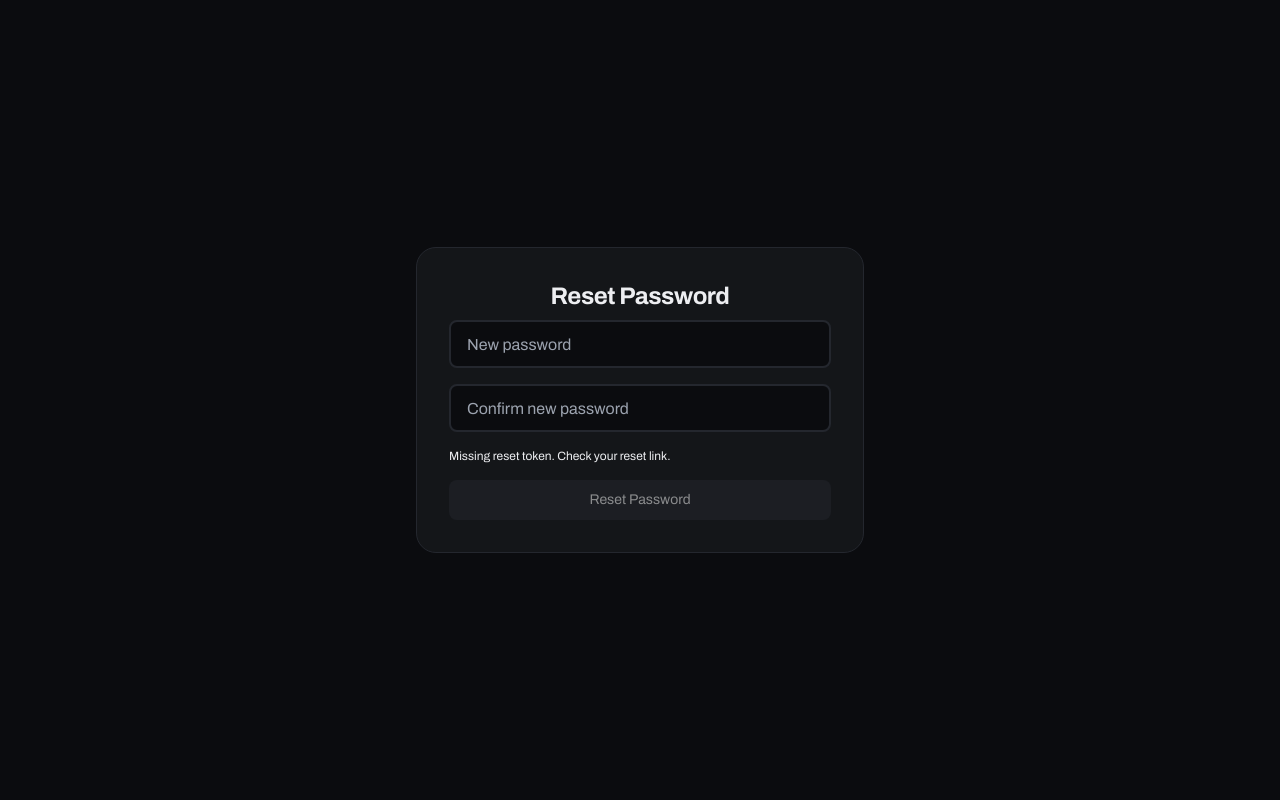
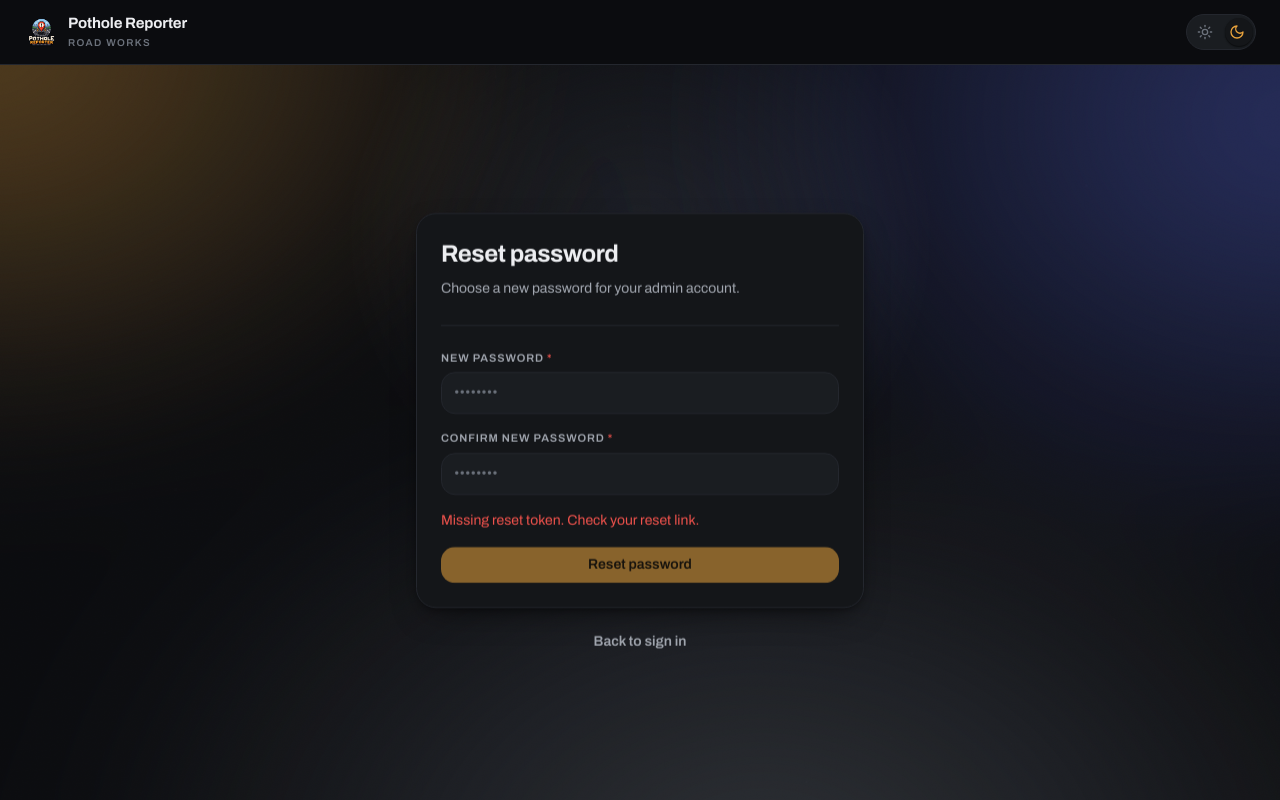
Before and after one commit to krtk06/pothole-reporter, a Next.js app in the folder frontend/: page /reset-password in a window 1280 px wide. Built offline with nearby package versions, Linux system fonts and the light colour scheme; no server answers.

Commit message:
feat: rebuild the recovery and not-found surfaces in the macadam world

```diff
--- a/frontend/src/app/forgot-password/page.tsx
+++ b/frontend/src/app/forgot-password/page.tsx
@@ -1,8 +1,10 @@
 "use client";
 
 import { useState } from "react";
+import { Check, Loader2 } from "lucide-react";
 import { api } from "@/lib/api";
-import Link from "next/link";
+import AuthShell from "@/components/AuthShell";
+import { Field, Input, MagneticButton } from "@/components/macadam";
 
 export default function ForgotPassword() {
   const [email, setEmail] = useState("");
@@ -25,40 +27,43 @@ export default function ForgotPassword() {
   };
 
   return (
-    <div className="min-h-screen bg-[var(--color-bg)] flex items-center justify-center p-4">
-      <div className="w-full max-w-md border border-[var(--color-border)] rounded-2xl bg-[var(--color-surface)] p-8">
-        <h1 className="text-2xl font-bold text-[var(--color-heading)] text-center mb-2">Forgot Password</h1>
-        <p className="text-sm text-[var(--color-text-secondary)] text-center mb-6">
-          Enter your email and we'll send you a reset link.
-        </p>
-
-        {sent ? (
-          <div className="text-center">
-            <p className="text-sm text-green-500 mb-4">If that email is registered, a reset link has been sent.</p>
-            <Link href="/" className="text-sm text-[var(--color-text-primary)] hover:underline">Back to login</Link>
-          </div>
-        ) : (
-          <form onSubmit={handleSubmit} className="grid gap-4">
-            <input
+    <AuthShell
+      title="Forgot password"
+      description="Enter your email and we'll send you a reset link."
+    >
+      {sent ? (
+        <div className="flex items-start gap-3 rounded-lg border border-ok/40 bg-ok/10 px-4 py-3">
+          <Check className="mt-0.5 h-4 w-4 shrink-0 text-ok" />
+          <p className="text-sm text-ink">
+            If that email is registered, a reset link has been sent.
+          </p>
+        </div>
+      ) : (
+        <form onSubmit={handleSubmit} className="space-y-4">
+          <Field label="Email" htmlFor="email" required>
+            <Input
+              id="email"
               type="email"
-              placeholder="Email"
               value={email}
               onChange={(e) => setEmail(e.target.value)}
-              className="border-2 border-[var(--color-border)] h-12 w-full rounded-md bg-[var(--color-bg)] px-4 outline-none focus:border-[var(--color-text-primary)]"
+              placeholder="name@department.gov.in"
+              autoComplete="email"
               required
             />
-            {error && <p className="text-xs text-red-400">{error}</p>}
-            <button
-              type="submit"
-              disabled={loading}
-              className="rounded-md bg-[var(--color-border)] px-8 py-2.5 text-sm text-white hover:scale-105 transition-all disabled:opacity-50"
-            >
-              {loading ? "Sending..." : "Send Reset Link"}
-            </button>
-            <Link href="/" className="text-xs text-[var(--color-text-secondary)] text-center hover:underline">Back to login</Link>
-          </form>
-        )}
-      </div>
-    </div>
+          </Field>
+          {error && <p className="text-sm text-bad">{error}</p>}
+          <MagneticButton type="submit" variant="primary" block disabled={loading}>
+            {loading ? (
+              <>
+                <Loader2 className="h-4 w-4 animate-spin" />
+                Sending
+              </>
+            ) : (
+              "Send reset link"
+            )}
+          </MagneticButton>
+        </form>
+      )}
+    </AuthShell>
   );
 }
--- a/frontend/src/app/not-found.tsx
+++ b/frontend/src/app/not-found.tsx
@@ -1,23 +1,36 @@
 "use client";
 
-import { RetroTvError } from "@/components/ui/404-error-page";
-import Link from "next/link";
+import { useRouter } from "next/navigation";
+import { Compass } from "lucide-react";
+import { MagneticButton, Pill, Reveal, Surface } from "@/components/macadam";
 
 export default function NotFound() {
+  const router = useRouter();
+
   return (
-    <div className="min-h-screen bg-[var(--color-bg)] flex flex-col items-center justify-center gap-8 px-4">
-      <RetroTvError errorCode="404" errorMessage="NOT FOUND" />
-      <div className="text-center">
-        <p className="text-[var(--color-text-secondary)] mb-4 text-sm">
-          The page you're looking for doesn't exist.
-        </p>
-        <Link
-          href="/"
-          className="inline-flex items-center gap-2 border border-[var(--color-border)] rounded-full px-6 py-3 text-sm text-[var(--color-text-primary)] hover:bg-[var(--color-surface)] transition-colors"
-        >
-          Go Home
-        </Link>
-      </div>
-    </div>
+    <main className="flex min-h-dvh items-center justify-center px-4 py-16">
+      <Reveal className="w-full max-w-lg">
+        <Surface level={2} className="text-center">
+          <div className="flex justify-center">
+            <Pill tone="bad" mono>
+              Error 404
+            </Pill>
+          </div>
+          <p className="mt-6 font-mono text-6xl font-semibold tracking-tight text-ink">404</p>
+          <h1 className="mt-3 font-display text-2xl font-bold tracking-[-0.02em] text-ink">
+            This road doesn&rsquo;t exist
+          </h1>
+          <p className="mt-2 text-sm leading-relaxed text-ink2">
+            The page you are looking for has been moved or was never paved.
+          </p>
+          <div className="mt-7 flex justify-center">
+            <MagneticButton variant="primary" onClick={() => router.push("/")}>
+              <Compass className="h-4 w-4" />
+              Go home
+            </MagneticButton>
+          </div>
+        </Surface>
+      </Reveal>
+    </main>
   );
 }
--- a/frontend/src/app/profile/page.tsx
+++ b/frontend/src/app/profile/page.tsx
@@ -16,5 +16,9 @@ export default function Profile() {
     router.replace(user ? "/dashboard" : "/login");
   }, [router, user]);
 
-  return <div className="min-h-screen bg-[var(--color-bg)]" />;
+  return (
+    <div className="flex min-h-dvh items-center justify-center">
+      <span className="font-mono text-sm text-ink3">Redirecting…</span>
+    </div>
+  );
 }
--- a/frontend/src/app/reset-password/page.tsx
+++ b/frontend/src/app/reset-password/page.tsx
@@ -1,9 +1,11 @@
 "use client";
 
 import { useState, useEffect, Suspense } from "react";
-import { useSearchParams, useRouter } from "next/navigation";
+import { useSearchParams } from "next/navigation";
+import { Check, Loader2 } from "lucide-react";
 import { api } from "@/lib/api";
-import Link from "next/link";
+import AuthShell from "@/components/AuthShell";
+import { Field, Input, MagneticButton } from "@/components/macadam";
 
 function ResetForm() {
   const searchParams = useSearchParams();
@@ -48,52 +50,63 @@ function ResetForm() {
   if (!token && !error) return null;
 
   return (
-    <div className="min-h-screen bg-[var(--color-bg)] flex items-center justify-center p-4">
-      <div className="w-full max-w-md border border-[var(--color-border)] rounded-2xl bg-[var(--color-surface)] p-8">
-        <h1 className="text-2xl font-bold text-[var(--color-heading)] text-center mb-2">Reset Password</h1>
-
-        {success ? (
-          <div className="text-center">
-            <p className="text-sm text-green-500 mb-4">Password has been reset. You can now log in.</p>
-            <Link href="/" className="text-sm text-[var(--color-text-primary)] hover:underline">Go to login</Link>
-          </div>
-        ) : (
-          <form onSubmit={handleSubmit} className="grid gap-4">
-            <input
+    <AuthShell title="Reset password" description="Choose a new password for your admin account.">
+      {success ? (
+        <div className="flex items-start gap-3 rounded-lg border border-ok/40 bg-ok/10 px-4 py-3">
+          <Check className="mt-0.5 h-4 w-4 shrink-0 text-ok" />
+          <p className="text-sm text-ink">Password has been reset. You can now sign in.</p>
+        </div>
+      ) : (
+        <form onSubmit={handleSubmit} className="space-y-4">
+          <Field label="New password" htmlFor="new-password" required>
+            <Input
+              id="new-password"
               type="password"
-              placeholder="New password"
               value={password}
               onChange={(e) => setPassword(e.target.value)}
-              className="border-2 border-[var(--color-border)] h-12 w-full rounded-md bg-[var(--color-bg)] px-4 outline-none focus:border-[var(--color-text-primary)]"
+              placeholder="••••••••"
+              autoComplete="new-password"
               required
               minLength={8}
             />
-            <input
+          </Field>
+          <Field label="Confirm new password" htmlFor="confirm-password" required>
+            <Input
+              id="confirm-password"
               type="password"
-              placeholder="Confirm new password"
               value={confirm}
               onChange={(e) => setConfirm(e.target.value)}
-              className="border-2 border-[var(--color-border)] h-12 w-full rounded-md bg-[var(--color-bg)] px-4 outline-none focus:border-[var(--color-text-primary)]"
+              placeholder="••••••••"
+              autoComplete="new-password"
               required
             />
-            {error && <p className="text-xs text-red-400">{error}</p>}
-            <button
-              type="submit"
-              disabled={loading || !token}
-              className="rounded-md bg-[var(--color-border)] px-8 py-2.5 text-sm text-white hover:scale-105 transition-all disabled:opacity-50"
-            >
-              {loading ? "Resetting..." : "Reset Password"}
-            </button>
-          </form>
-        )}
-      </div>
-    </div>
+          </Field>
+          {error && <p className="text-sm text-bad">{error}</p>}
+          <MagneticButton type="submit" variant="primary" block disabled={loading || !token}>
+            {loading ? (
+              <>
+                <Loader2 className="h-4 w-4 animate-spin" />
+                Resetting
+              </>
+            ) : (
+              "Reset password"
+            )}
+          </MagneticButton>
+        </form>
+      )}
+    </AuthShell>
   );
 }
 
 export default function ResetPassword() {
   return (
-    <Suspense fallback={<div className="min-h-screen bg-[var(--color-bg)] flex items-center justify-center"><p className="text-[var(--color-text-secondary)]">Loading...</p></div>}>
+    <Suspense
+      fallback={
+        <div className="flex min-h-dvh items-center justify-center">
+          <span className="font-mono text-sm text-ink3">Loading…</span>
+        </div>
+      }
+    >
       <ResetForm />
     </Suspense>
   );
--- /dev/null
+++ b/frontend/src/components/AuthShell.tsx
@@ -0,0 +1,58 @@
+"use client";
+
+import Link from "next/link";
+import type { ReactNode } from "react";
+import { useStore } from "@/lib/store";
+import {
+  Logo,
+  NavBar,
+  NavInner,
+  NavSpacer,
+  Reveal,
+  Surface,
+  ThemeToggle,
+} from "@/components/macadam";
+
+interface AuthShellProps {
+  title: string;
+  description?: string;
+  children: ReactNode;
+}
+
+/** A calm, centered side room of the login world for recovery surfaces. */
+export default function AuthShell({ title, description, children }: AuthShellProps) {
+  const { theme, toggleTheme } = useStore();
+
+  return (
+    <main className="flex min-h-dvh flex-col">
+      <NavBar>
+        <NavInner>
+          <Link href="/login" className="inline-flex" aria-label="Back to sign in">
+            <Logo src="/brand/pothole-reporter.png" name="Pothole Reporter" tagline="Road Works" />
+          </Link>
+          <NavSpacer />
+          <ThemeToggle theme={theme} onToggle={toggleTheme} />
+        </NavInner>
+      </NavBar>
+
+      <div className="flex flex-1 items-center justify-center px-4 py-16">
+        <Reveal className="w-full max-w-md">
+          <Surface level={2}>
+            <h1 className="font-display text-2xl font-bold tracking-[-0.02em] text-ink">{title}</h1>
+            {description && <p className="mt-2 text-sm leading-relaxed text-ink2">{description}</p>}
+            <div className="mt-6 rule" />
+            <div className="mt-6">{children}</div>
+          </Surface>
+          <p className="mt-6 text-center text-sm text-ink3">
+            <Link
+              href="/login"
+              className="font-semibold text-ink2 underline-offset-4 transition-colors hover:text-ink hover:underline"
+            >
+              Back to sign in
+            </Link>
+          </p>
+        </Reveal>
+      </div>
+    </main>
+  );
+}
```
